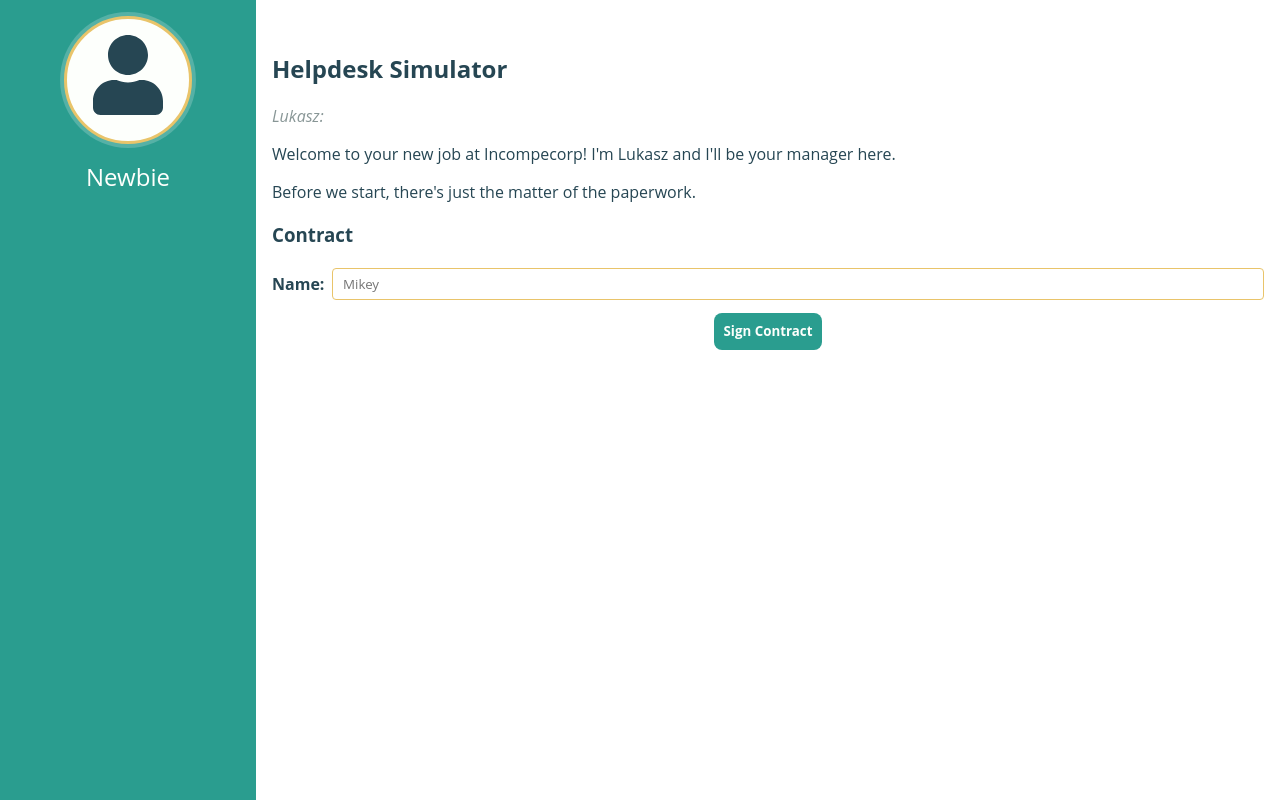
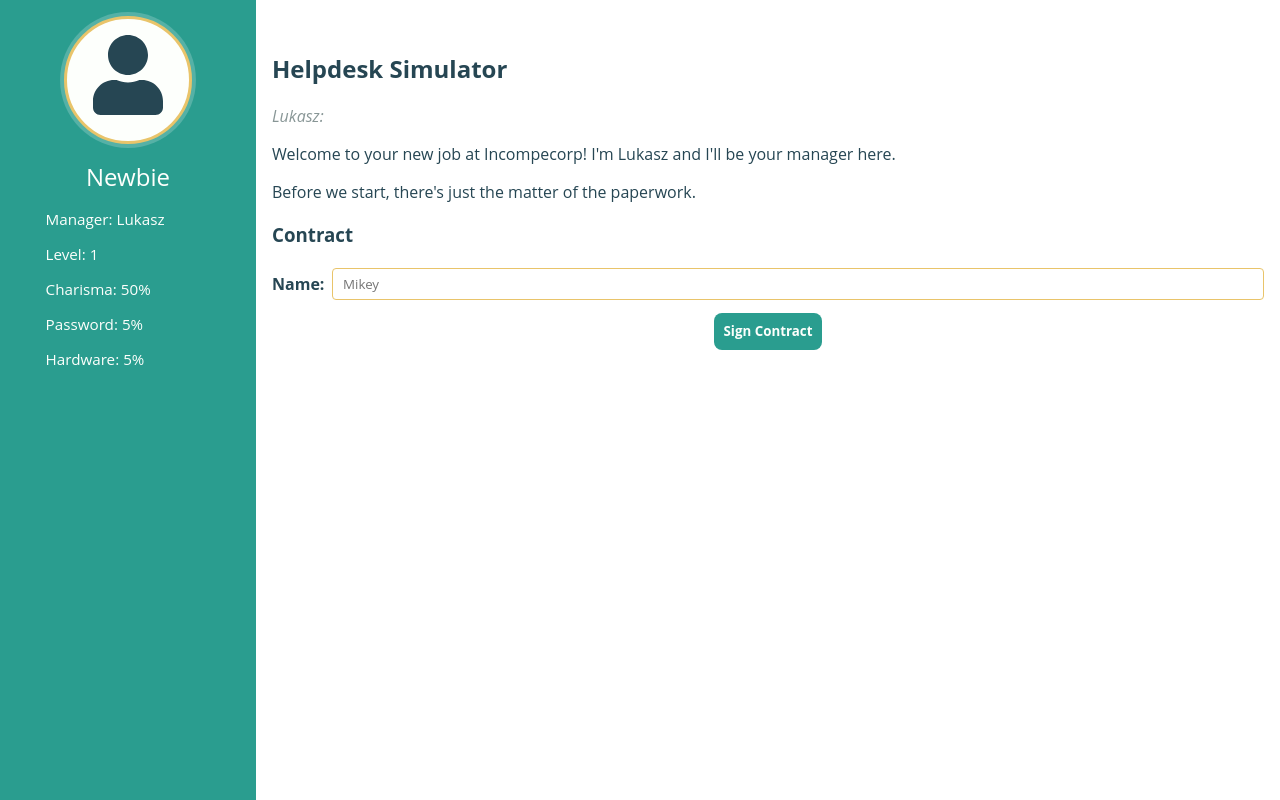
Before and after one commit to zakwarren/helpdesk-off-and-on, a React (Create React App) app: page / in a window 1280 px wide. Built offline with nearby package versions, Linux system fonts and the light colour scheme.

Commit message:
Menu displays player details

```diff
--- a/src/App.js
+++ b/src/App.js
@@ -5,7 +5,7 @@ import { Menu, Game } from "./containers";
 
 const App = () => (
   <>
-    <Menu username="Test" />
+    <Menu />
     <main className={css.Main}>
       <Game />
     </main>
--- a/src/containers/menu/Menu.js
+++ b/src/containers/menu/Menu.js
@@ -6,7 +6,11 @@ import { faBars, faUser } from "@fortawesome/free-solid-svg-icons";
 
 import css from "./Menu.module.css";
 
-export const Menu = ({ username }) => (
+export const Menu = ({ player }) => {
+  const { username, level, manager, charisma, skills } = player;
+  const skillKeys = Object.keys(skills);
+
+  return (
     <nav className={css.Menu} tabIndex="0">
       <div className={css.MenuBar}>
         <div className={css.MenuButton}>
@@ -19,6 +23,16 @@ export const Menu = ({ username }) => (
         </div>
         <h2>{username}</h2>
       </header>
+      <ul>
+        <li>Manager: {manager}</li>
+        <li>Level: {level}</li>
+        <li>Charisma: {charisma}%</li>
+        {skillKeys.map((s) => (
+          <li key={s}>
+            {s}: {skills[s]}%
+          </li>
+        ))}
+      </ul>
       {/* <ul>
       <NavLink to="/dashboard" activeClassName={css.Active}>
         <FontAwesomeIcon icon={faTachometerAlt} />
@@ -35,14 +49,22 @@ export const Menu = ({ username }) => (
     </ul> */}
     </nav>
   );
+};
 
 Menu.propTypes = {
-  username: PropTypes.string.isRequired,
+  player: PropTypes.shape({
+    username: PropTypes.string,
+    manager: PropTypes.string.isRequired,
+    level: PropTypes.number.isRequired,
+    experience: PropTypes.number.isRequired,
+    charisma: PropTypes.number.isRequired,
+    skills: PropTypes.object.isRequired,
+  }).isRequired,
 };
 
 export const mapStateToProps = (state) => {
   return {
-    username: state.player.username,
+    player: state.player,
   };
 };
 
--- a/src/containers/menu/Menu.module.css
+++ b/src/containers/menu/Menu.module.css
@@ -41,6 +41,15 @@
   flex-direction: column;
 }
 
+.Menu ul li {
+  padding: 0.5em 1em 0.5em 3em;
+  color: var(--white);
+  font-size: 0.95em;
+  font-weight: regular;
+  text-decoration: none;
+  text-transform: capitalize;
+}
+
 .Menu ul a {
   padding: 0.5em 1em 0.5em 3em;
   color: var(--white);
@@ -77,6 +86,15 @@
 
   .Menu .Avatar {
     font-size: 2rem;
+  }
+
+  .Menu ul {
+    margin-top: 1rem;
+  }
+
+  .Menu ul li {
+    padding: 0.2rem;
+    font-size: 0.8rem;
   }
 
   .Menu ul a {
--- a/src/containers/tutorial/Tutorial.js
+++ b/src/containers/tutorial/Tutorial.js
@@ -38,8 +38,8 @@ export const Tutorial = (props) => {
       render = (
         <>
           <p>
-            Welcome to the Helpdesk. I hope you've had your bacon sandwiches
-            this morning, {username}. It's time to get started.
+            Welcome to the Helpdesk, {username}. I hope you've had your bacon
+            sandwiches this morning. It's time to get started.
           </p>
           <button onClick={() => setStep(1)}>Next</button>
         </>
```
Also changed, not shown: 1 other file (tests, documents, lock files or other folders). Lines whose indentation alone changed are shown as unchanged.
